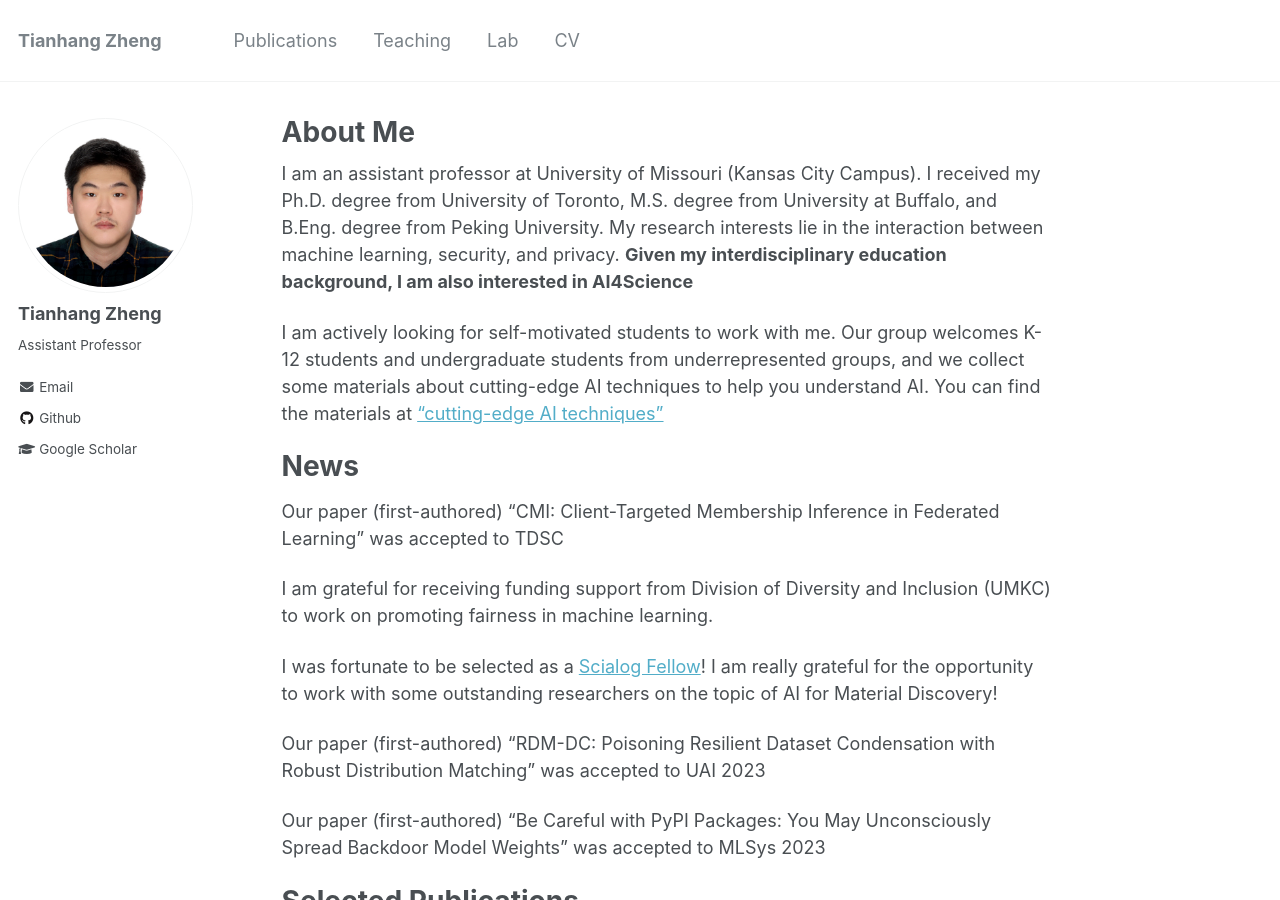
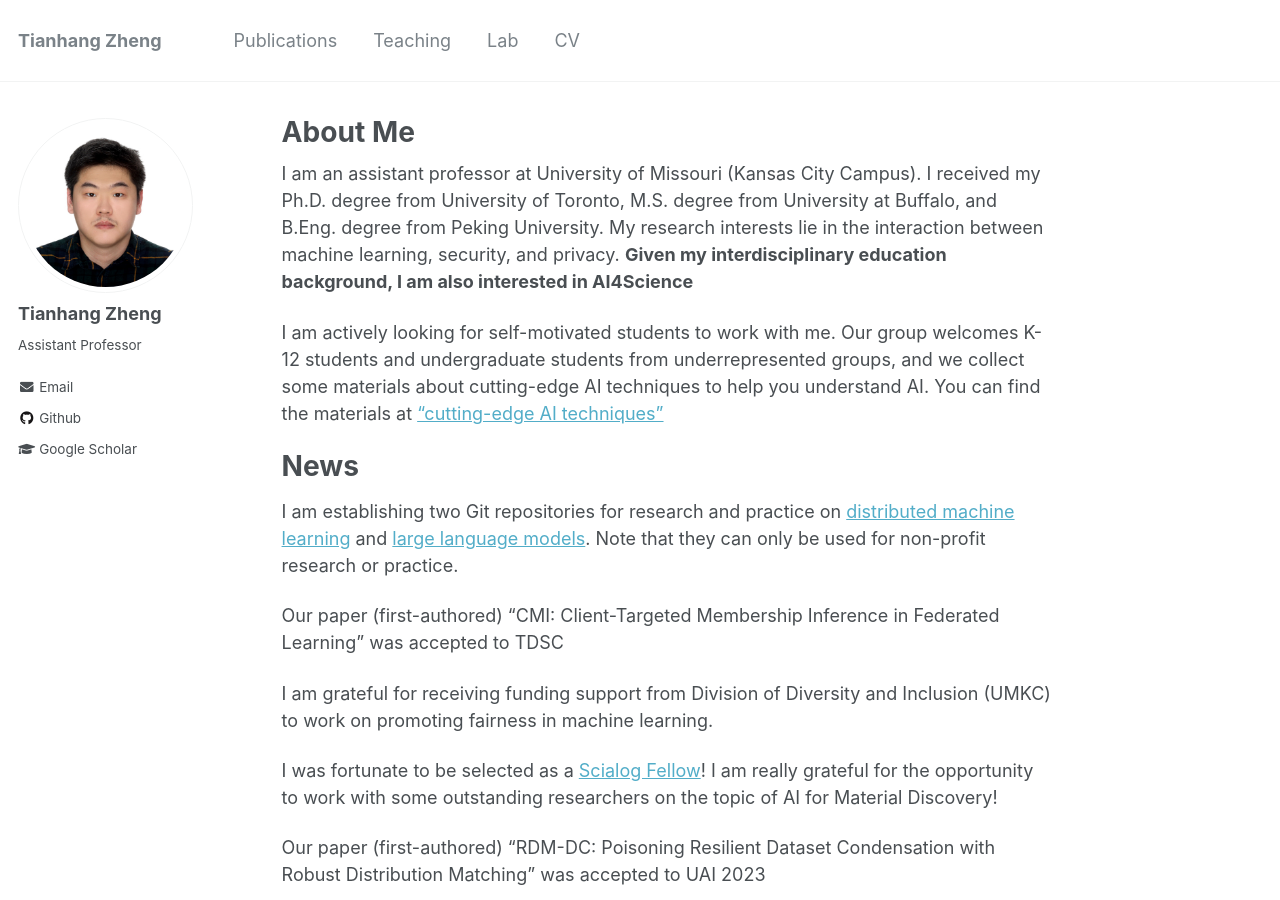
Before and after one commit to tianzheng4/tianzheng4.github.io, a Jekyll site: the page built from _pages/about.md, in a window 1280 px wide and 900 px high. Built offline with Jekyll 4.4.1, drawn with Linux system fonts in a browser that asks for light colours.

Commit message:
Update about.md

```diff
--- a/_pages/about.md
+++ b/_pages/about.md
@@ -15,6 +15,8 @@ I am actively looking for self-motivated students to work with me. Our group wel
 
 News
 ======
+I am establishing two Git repositories for research and practice on [distributed machine learning](https://github.com/SecMLSys/Simulate-Distributed-AI) and [large language models](https://github.com/SecMLSys/LoraLLM-Practice). Note that they can only be used for non-profit research or practice.
+
 Our paper (first-authored) "CMI: Client-Targeted Membership Inference in Federated Learning" was accepted to TDSC
 
 I am grateful for receiving funding support from Division of Diversity and Inclusion (UMKC) to work on promoting fairness in machine learning.
```
